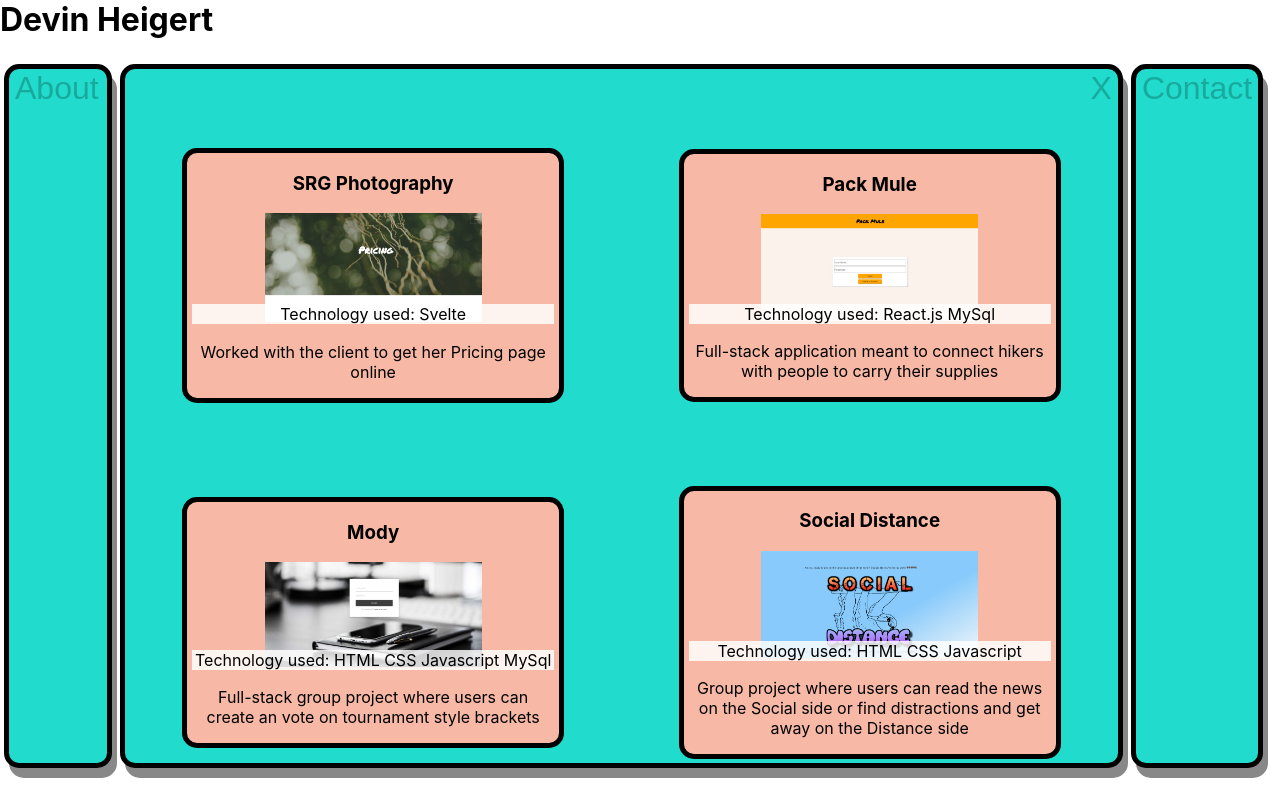
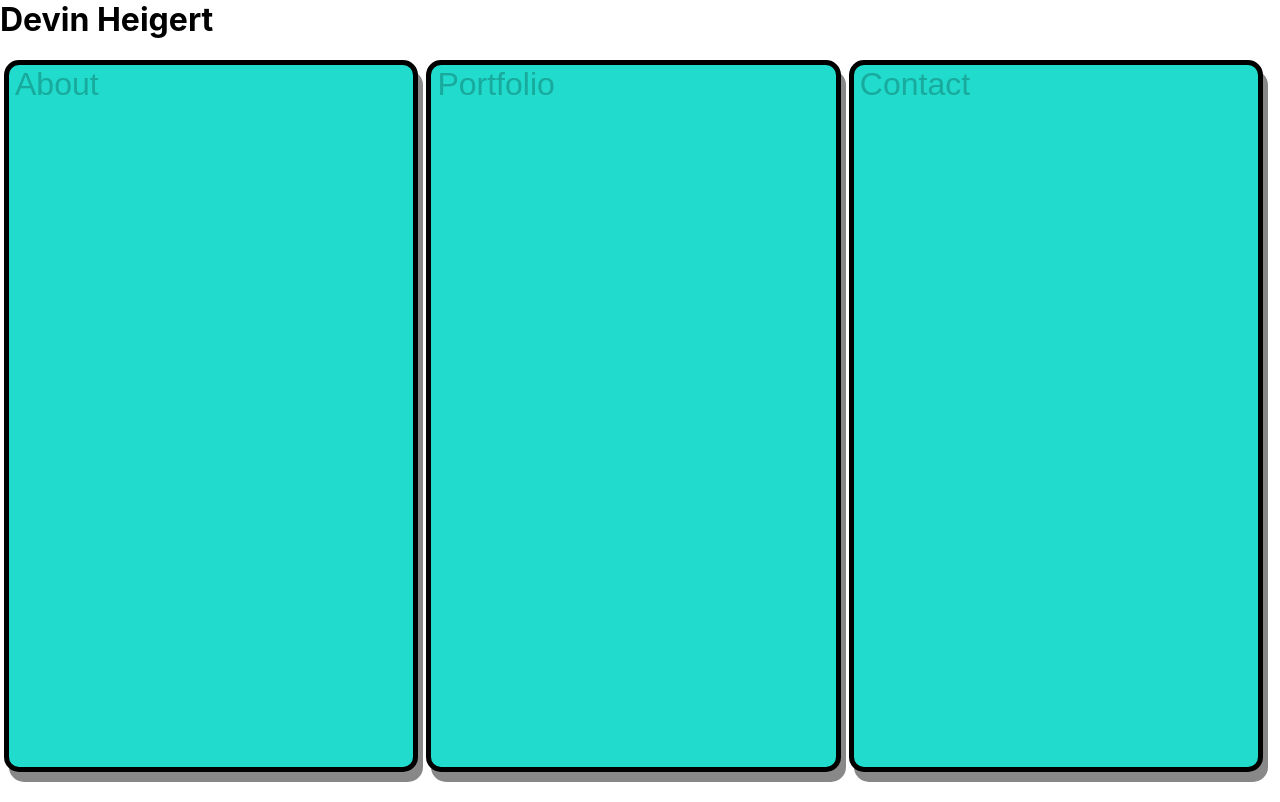
Before and after one commit to heigertd/new-portfolio-idea, a React (Create React App) app: page / in a window 1280 px wide. Built offline with nearby package versions, Linux system fonts and the light colour scheme.

Commit message:
fixed portfolio layout and expand transition

```diff
--- a/src/Components/Project/Project.css
+++ b/src/Components/Project/Project.css
@@ -1,5 +1,5 @@
 .pimg{
-    max-width: 60%;
+    max-width: 100%;
 }
 
 .project-img{
@@ -22,11 +22,12 @@
 .project-div{
     text-align: center;
     width: 372px;
-    /* height: 10%; */
-    border: 5px solid black;
+    border: 5px solid rgb(247, 185, 166);
     background: rgb(247, 185, 166);
     border-radius: 15px;
     margin-bottom: 4px;
+    flex-basis: 25%;
+    box-shadow: 10px 10px #000000;
 }
 
 .text-div{
@@ -39,3 +40,19 @@
         width: 90%;
     }
 }
+
+/* .project-div{
+    width:25%;
+    border: 5px solid black;
+    background: rgb(247, 185, 166);
+    border-radius: 15px;
+}
+
+.img-div{
+    height: 50%;
+    width: auto;
+}
+
+.pimg{
+    width: 100%;
+} */
--- a/src/Main/Main.css
+++ b/src/Main/Main.css
@@ -24,7 +24,7 @@ button:hover + .hidden-text{
 
 .all-div{
     height: 100vh;
-    /* overflow: hidden; */
+    overflow-x: hidden;
 }
 
 .hidden-text{
@@ -34,7 +34,6 @@ button:hover + .hidden-text{
 
 .main-content{
     display: flex;
-    /* flex-wrap: wrap; */
     justify-content: center;
     position: relative;
     min-height:89vh;
@@ -44,10 +43,7 @@ button:hover + .hidden-text{
 .box1, .box2, .box3{
     display: flex;
     flex: 1 1 auto;
-    /* height: 89vh; */
-    margin: 4px;
-    /* overflow: scroll; */
-    /* justify-content: center; */
+    margin: 0 4px;
     border: 5px black solid;
     border-radius: 15px;
     z-index:0;
@@ -60,7 +56,6 @@ button:hover + .hidden-text{
     flex: 0 1 auto;
     margin: 5px;
     text-align: center;
-    /* height: 80% */
 }
 
 .text-div{
@@ -80,7 +75,10 @@ button:hover + .hidden-text{
     align-items: center;
     justify-content: space-around;
     height: 100%;
-    /* width: 100%; */
+}
+
+.portfolio{
+    overflow-y: scroll;
 }
 
 .xp-div{
@@ -90,9 +88,8 @@ button:hover + .hidden-text{
 }
 
 .expanded{
-    z-index: 10000;
-    flex: 3 1 auto;
-    transition:flex 1s ease-out;
+    flex: 3 1 100%;
+    transition:flex 0.75s ease-in;
 }
 
 .shrink{
--- a/src/Main/Main.js
+++ b/src/Main/Main.js
@@ -10,13 +10,12 @@ import Project from '../Components/Project/Project'
 import './Main.css';
 
 //TODO: Add svelte to experience
-//      fix portfolio layout
 
 export default function Main() {
     const [bigState, setBigState] = useState([]);
 
     useEffect(() => {
-        setBigState('box2');
+        setBigState('');
     }, [])
 
     function big(e){
@@ -37,9 +36,6 @@ export default function Main() {
                 <div className = {bigState === 'box1'? 'box1 expanded' : 'box1 shrink'}>
                     <div className={bigState === 'box1'? 'hidden' : ''}>
                         <button value = 'box1' onClick = {big}>About</button>
-                        <div className = 'hidden-text'>
-                            <h3>Seattle-based Web Developer. Click to find out more.</h3>
-                        </div>
                     </div>
                     <div className={bigState === 'box1'? '' : 'hidden'}>
                         <div className = 'button-div'>
@@ -66,18 +62,8 @@ export default function Main() {
                 <div className = {bigState === 'box2'? 'box2 expanded' : 'box2 shrink'}>
                     <div className={bigState === 'box2'? 'hidden' : ''}>
                         <button value = 'box2' onClick = {big}>Portfolio</button>
-                        <div className = 'hidden-text'>
-                            <h3>Portfolio reveal text: Experience in</h3>
-                            <div className = 'xp-div'>
-                                {data[0].xp.map(element => {
-                                    return <Experience image = {element.image} title = {element.title} />
-                                })}
-                            </div>
-                            <h3>Click to view some projects</h3>
-
-                        </div>
                     </div>
-                    <div className={bigState === 'box2'? '' : 'hidden'}>
+                    <div className={bigState === 'box2'? 'portfolio' : 'hidden'}>
                         <div className = 'button-div'>
                             <button onClick = {small}>X</button>
                         </div>
@@ -92,9 +78,6 @@ export default function Main() {
                 <div className = {bigState === 'box3'? 'box3 expanded' : 'box3 shrink'}>
                 <div className={bigState === 'box3'? 'hidden' : ''}>
                         <button value = 'box3' onClick = {big}>Contact</button>
-                        <div className = 'hidden-text'>
-                            <h3>Contact reveal text: Eager to get in contact? click here!</h3>
-                        </div>
                     </div>
                     <div className={bigState === 'box3'? '' : 'hidden'}>
                         <p>Lorem ipsum dolor sit amet, consectetur adipiscing elit, sed do eiusmod tempor incididunt ut labore et dolore magna aliqua. Ut enim ad minim veniam, quis nostrud exercitation ullamco laboris nisi ut aliquip ex ea commodo consequat. Duis aute irure dolor in reprehenderit in voluptate velit esse cillum dolore eu fugiat nulla pariatur. Excepteur sint occaecat cupidatat non proident, sunt in culpa qui officia deserunt mollit anim id est laborum.</p>
```
